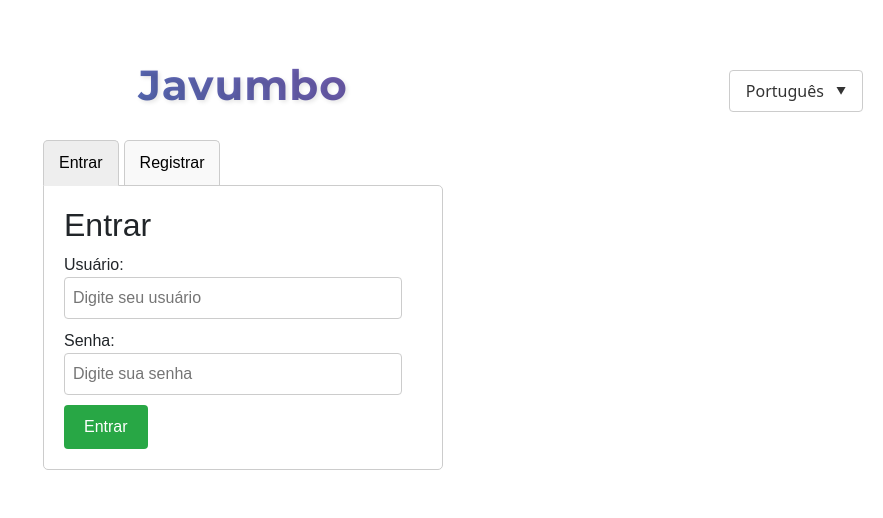
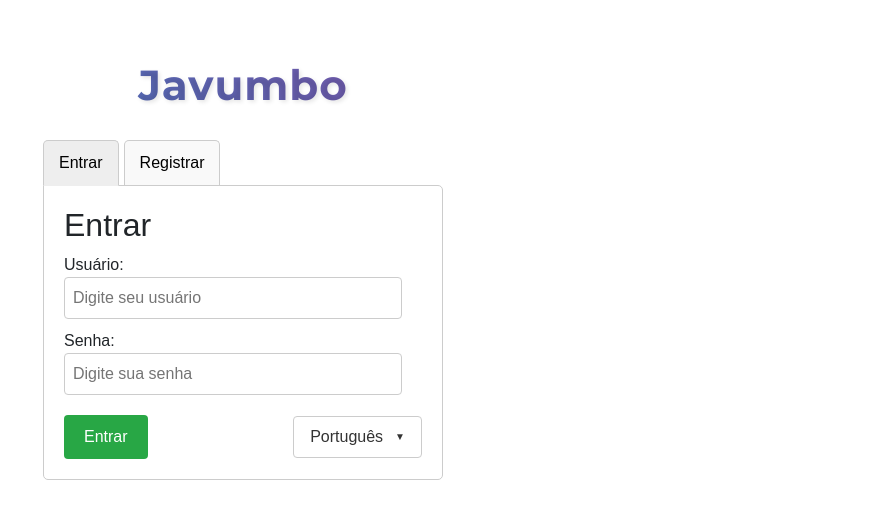
Before and after one commit to emadruga/javumbo, a React (Vite) app in the folder client/: page / in a window 1280 px wide. Shown: the top 518 px of the page, without its empty margins (397-1280 px from the left). Built offline with nearby package versions, Linux system fonts and the light colour scheme.

Commit message:
moving the language selector around the auth page.

```diff
--- a/client/src/components/LoginForm.jsx
+++ b/client/src/components/LoginForm.jsx
@@ -1,6 +1,7 @@
 import React, { useState } from 'react';
 import { useTranslation } from 'react-i18next';
 import api from '../api/axiosConfig.js'; // Make sure path is correct
+import AuthLanguageSelector from './AuthLanguageSelector';
 
 // Restore styles
 const inputStyle = {
@@ -22,6 +23,13 @@ const buttonStyle = {
 const errorStyle = {
   color: 'red',
   marginBottom: '10px'
+};
+
+const buttonContainerStyle = {
+  display: 'flex',
+  justifyContent: 'space-between',
+  alignItems: 'center',
+  marginTop: '20px'
 };
 
 function LoginForm({ onLoginSuccess }) {
@@ -94,9 +102,12 @@ function LoginForm({ onLoginSuccess }) {
         placeholder={t('auth.passwordPlaceholder')}
         title={t('auth.errors.required')}
       />
-      <button type="submit" disabled={loading} style={buttonStyle}>
-        {loading ? t('auth.loggingIn') : t('auth.loginButton')}
-      </button>
+      <div style={buttonContainerStyle}>
+        <button type="submit" disabled={loading} style={buttonStyle}>
+          {loading ? t('auth.loggingIn') : t('auth.loginButton')}
+        </button>
+        <AuthLanguageSelector />
+      </div>
     </form>
   );
 }
--- a/client/src/components/RegisterForm.jsx
+++ b/client/src/components/RegisterForm.jsx
@@ -142,7 +142,7 @@ function RegisterForm({ onRegisterSuccess }) {
         placeholder={t('auth.confirmPasswordPlaceholder')}
         title={t('auth.errors.required')}
       />
-      <button type="submit" disabled={loading} style={buttonStyle}>
+      <button type="submit" disabled={loading} style={{...buttonStyle, marginRight: '10px'}}>
         {loading ? t('auth.registering') : t('auth.registerButton')}
       </button>
     </form>
--- a/client/src/pages/AuthPage.jsx
+++ b/client/src/pages/AuthPage.jsx
@@ -2,7 +2,6 @@ import React, { useState } from 'react';
 import { useTranslation } from 'react-i18next';
 import LoginForm from '../components/LoginForm.jsx';
 import RegisterForm from '../components/RegisterForm.jsx';
-import AuthLanguageSelector from '../components/AuthLanguageSelector';
 
 // Restore styles
 const tabStyles = {
@@ -45,12 +44,6 @@ const titleStyles = {
   padding: '10px 0'
 };
 
-const languageSelectorContainerStyle = {
-  position: 'absolute',
-  top: '20px',
-  right: '20px'
-};
-
 function AuthPage({ onLoginSuccess }) {
   const { t } = useTranslation();
   const [activeTab, setActiveTab] = useState('login');
@@ -58,10 +51,6 @@ function AuthPage({ onLoginSuccess }) {
   console.log(`Rendering AuthPage - active tab: ${activeTab}`);
 
   return (
-    <div style={{ position: 'relative', minHeight: '100vh' }}>
-      <div style={languageSelectorContainerStyle}>
-        <AuthLanguageSelector />
-      </div>
     <div style={{ maxWidth: '400px', margin: '50px auto', fontFamily: 'Arial, sans-serif' }}>
       <h1 style={titleStyles}>{t('app.title')}</h1>
       <div>
@@ -86,7 +75,6 @@ function AuthPage({ onLoginSuccess }) {
         )}
       </div>
     </div>
-    </div>
   );
 }
 
```
Lines whose indentation alone changed are shown as unchanged.
